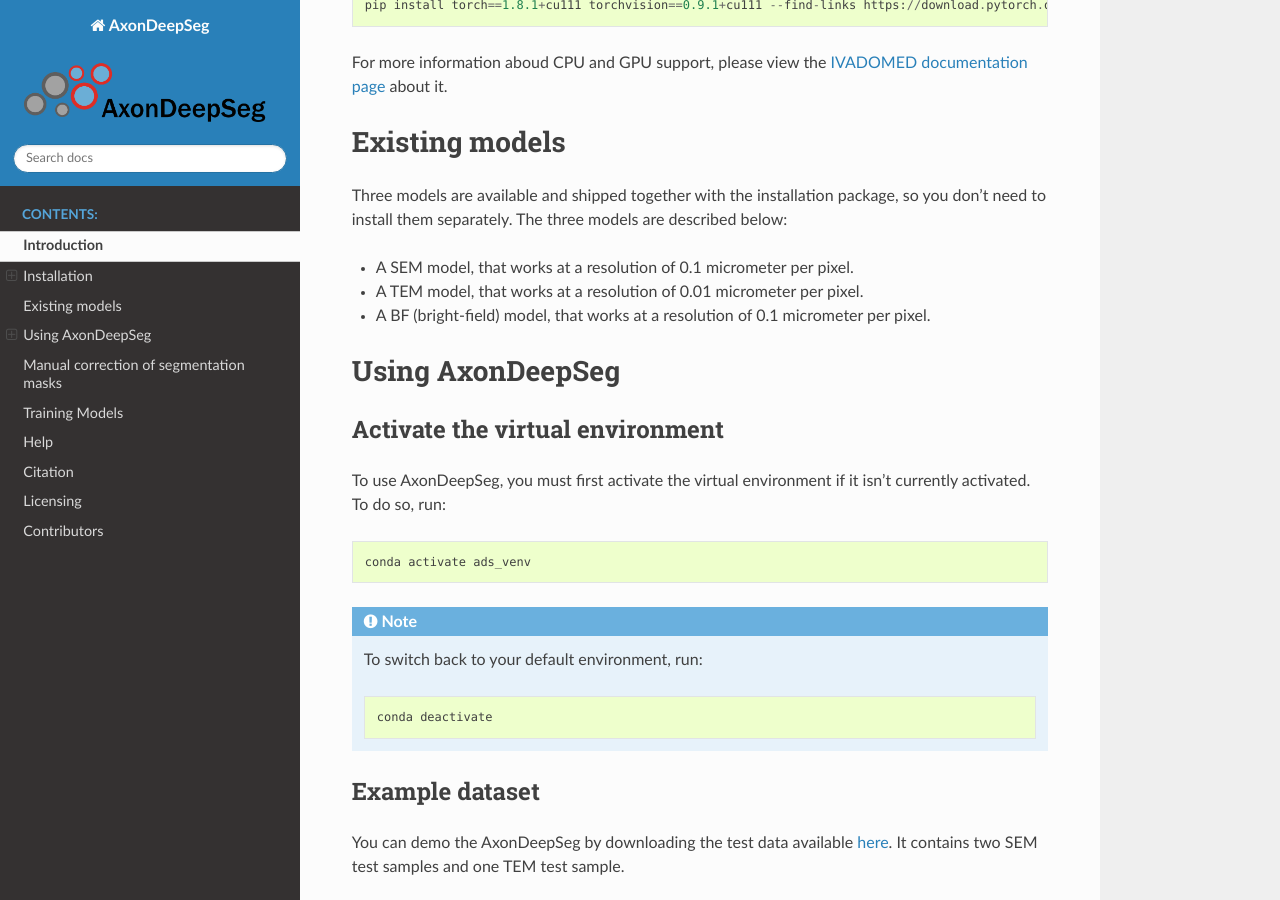
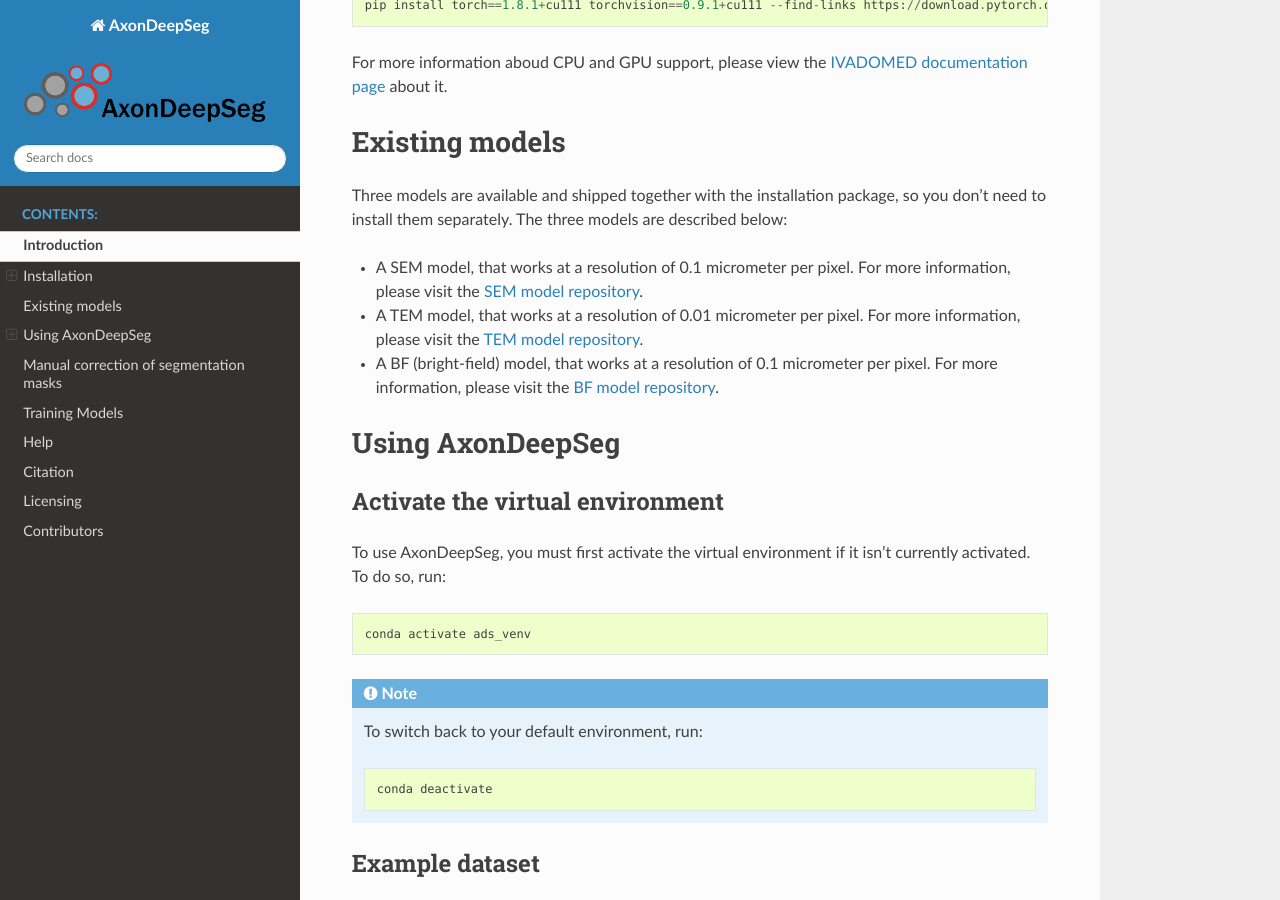
Before and after one commit to axondeepseg/axondeepseg, a Sphinx documentation site: the page built from docs/source/documentation.rst, in a window 1280 px wide and 900 px high, scrolled down 6729 px. Built offline with Sphinx 7.4.7 and the Read the Docs theme 2.0.0, drawn with Linux system fonts in a browser that asks for light colours.

Commit message:
Added model repo links in the doc

```diff
--- a/docs/source/documentation.rst
+++ b/docs/source/documentation.rst
@@ -182,9 +182,9 @@ Existing models
 Three models are available and shipped together with the installation package, so you don't need to install them separately.
 The three models are described below:
 
-* A SEM model, that works at a resolution of 0.1 micrometer per pixel.
-* A TEM model, that works at a resolution of 0.01 micrometer per pixel.
-* A BF (bright-field) model, that works at a resolution of 0.1 micrometer per pixel.
+* A SEM model, that works at a resolution of 0.1 micrometer per pixel. For more information, please visit the `SEM model repository <https://github.com/axondeepseg/default-SEM-model>`_.
+* A TEM model, that works at a resolution of 0.01 micrometer per pixel. For more information, please visit the `TEM model repository <https://github.com/axondeepseg/default-TEM-model>`_.
+* A BF (bright-field) model, that works at a resolution of 0.1 micrometer per pixel. For more information, please visit the `BF model repository <https://github.com/axondeepseg/default-BF-model>`_.
 
 Using AxonDeepSeg
 =================
```
